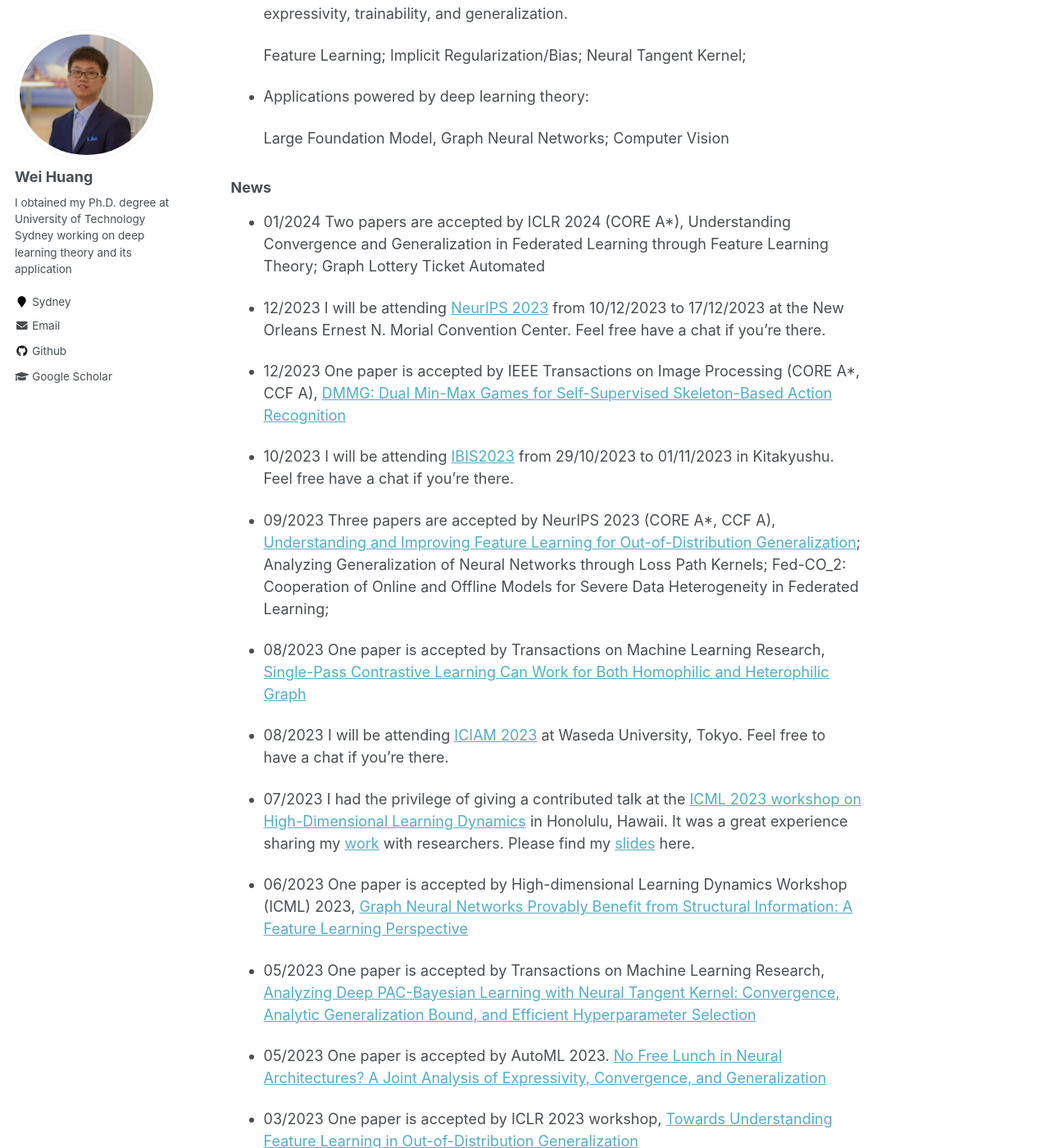
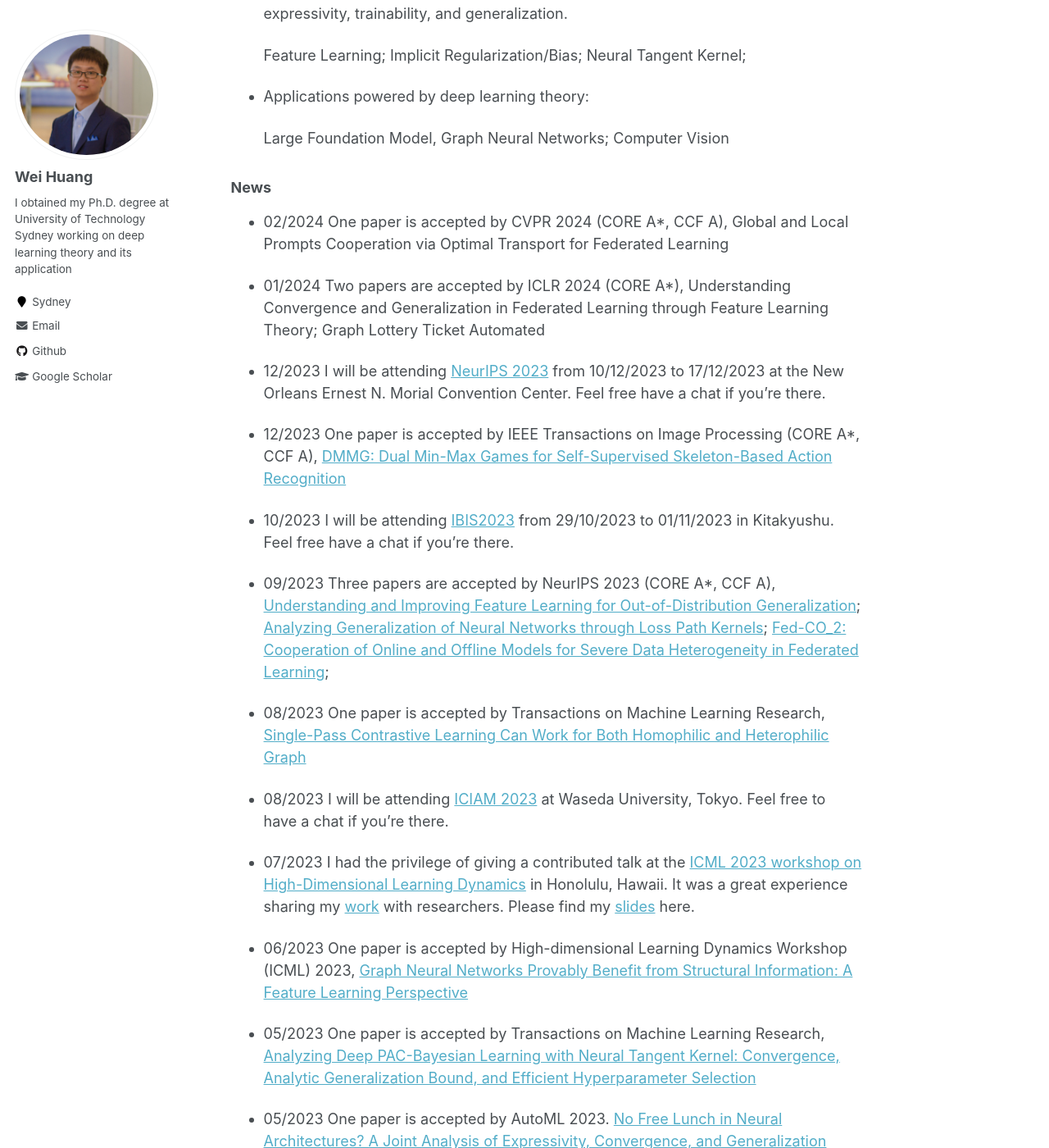
Before and after one commit to WeiHuang05/Weihuang05.github.io, a Jekyll site: the page built from index.md, in a window 1280 px wide and 1400 px high, scrolled down 785 px. Shown: the whole window at 82% size. Built offline with Jekyll 4.4.1, drawn with Linux system fonts in a browser that asks for light colours; part of the change alters nothing that is shown; some of the changed text lies outside the part shown.

Commit message:
Update index.md

```diff
--- a/index.md
+++ b/index.md
@@ -26,6 +26,7 @@ My office is located at the [University of Tokyo](https://www.u-tokyo.ac.jp/ja/i
 
 ### News
 
+* 02/2024 One paper is accepted by CVPR 2024 (CORE A*, CCF A), Global and Local Prompts Cooperation via Optimal Transport for Federated Learning
 
 * 01/2024 Two papers are accepted by ICLR 2024 (CORE A*), Understanding Convergence and Generalization in Federated Learning through Feature Learning Theory; Graph Lottery Ticket Automated
 
@@ -35,7 +36,7 @@ My office is located at the [University of Tokyo](https://www.u-tokyo.ac.jp/ja/i
 
 * 10/2023 I will be attending [IBIS2023](https://ibisml.org/ibis2023/cfp/) from 29/10/2023 to 01/11/2023 in Kitakyushu. Feel free have a chat if you're there.
 
-* 09/2023 Three papers are accepted by NeurIPS 2023 (CORE A*, CCF A), [Understanding and Improving Feature Learning for Out-of-Distribution Generalization](https://arxiv.org/abs/2304.11327); Analyzing Generalization of Neural Networks through Loss Path Kernels;  Fed-CO_2: Cooperation of Online and Offline Models for Severe Data Heterogeneity in Federated Learning;
+* 09/2023 Three papers are accepted by NeurIPS 2023 (CORE A*, CCF A), [Understanding and Improving Feature Learning for Out-of-Distribution Generalization](https://arxiv.org/abs/2304.11327); [Analyzing Generalization of Neural Networks through Loss Path Kernels](https://openreview.net/pdf?id=8Ba7VJ7xiM);  [Fed-CO_2: Cooperation of Online and Offline Models for Severe Data Heterogeneity in Federated Learning](https://arxiv.org/abs/2312.13923);
 
 * 08/2023 One paper is accepted by Transactions on Machine Learning Research, [Single-Pass Contrastive Learning Can Work for Both Homophilic and Heterophilic Graph](https://openreview.net/pdf?id=244KePn09i)
 
@@ -54,7 +55,7 @@ My office is located at the [University of Tokyo](https://www.u-tokyo.ac.jp/ja/i
 
 * 11/2022 I arrived in Tokyo, Japan!
 
-* 09/2022 Four papers are accepted by NeurIPS 2022 (CORE A*, CCF A), [Deep Architecture Connectivity Matters for Its Convergence: A Fine-Grained Analysis](https://arxiv.org/abs/2205.05662); [Deep Active Learning by Leveraging Training Dynamics](https://arxiv.org/abs/2110.08611); [Interpreting Operation Selection in Differentiable Architecture Search: A Perspective from Influence-Directed Explanations](https://openreview.net/forum?id=MPARWTuMiPh)
+* 09/2022 Four papers are accepted by NeurIPS 2022 (CORE A*, CCF A), [Deep Architecture Connectivity Matters for Its Convergence: A Fine-Grained Analysis](https://arxiv.org/abs/2205.05662); [Deep Active Learning by Leveraging Training Dynamics](https://arxiv.org/abs/2110.08611); [Interpreting Operation Selection in Differentiable Architecture Search: A Perspective from Influence-Directed Explanations](https://openreview.net/forum?id=MPARWTuMiPh); [Weighted Mutual Learning with Diversity-Driven Model Compression](https://proceedings.neurips.cc/paper_files/paper/2022/file/4b25c000967af9036fb9b207b198a626-Paper-Conference.pdf)
 
 * 08/2022 One paper is accepted by Knowledge-Based Systems journal (IF: 8.664)
 
```
